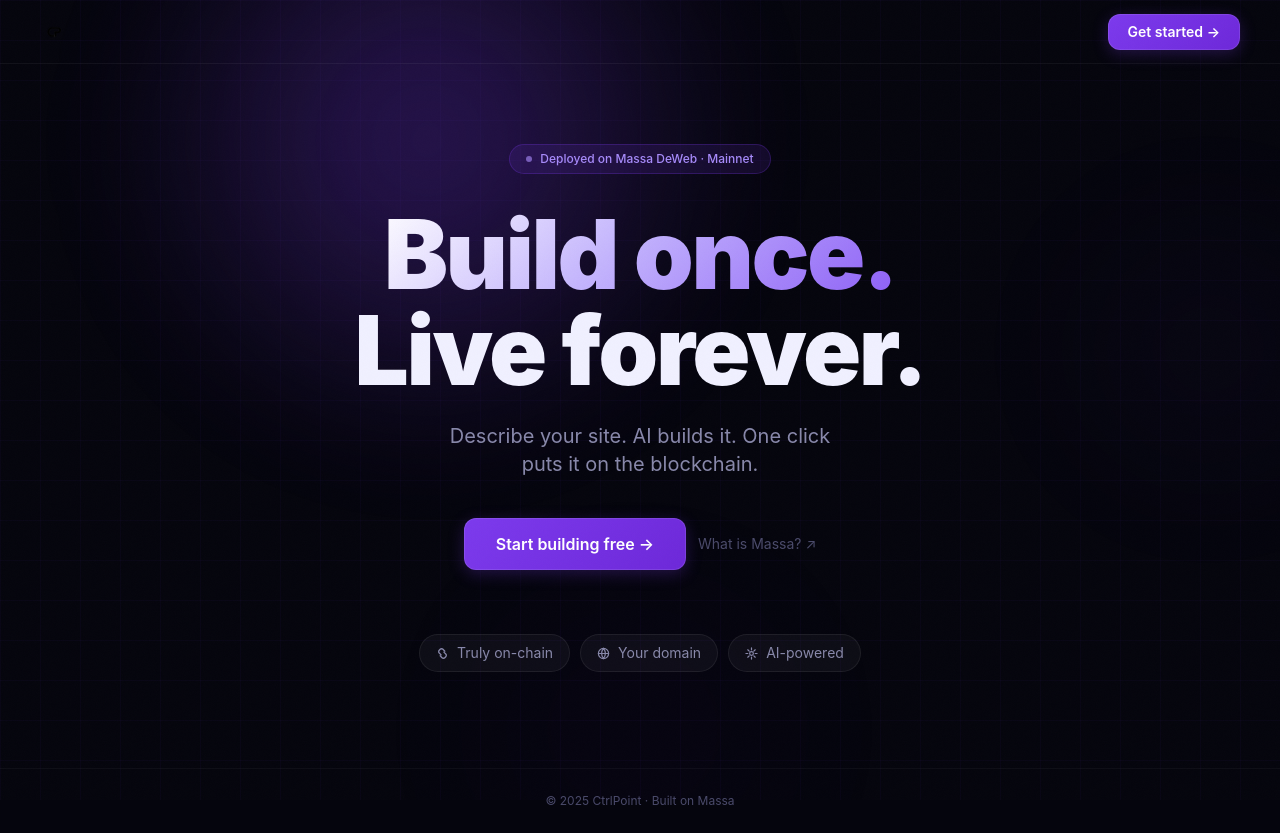
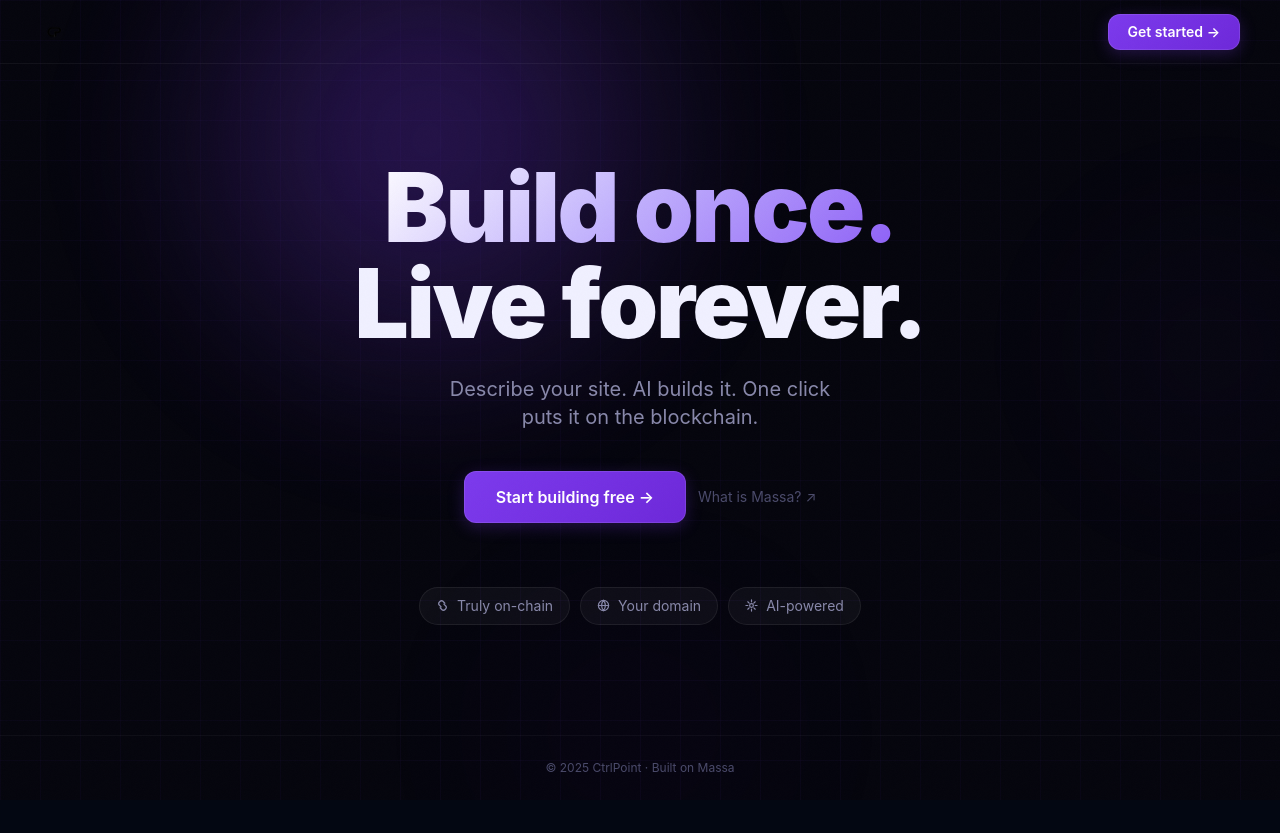
Before and after one commit to Sacura1/CtrlPoint, a React (Vite) app in the folder client/: page / in a window 1280 px wide. After the commit the page ends 800 px from the top, so only its background shows below. Built offline with nearby package versions, Linux system fonts and the light colour scheme; no server answers.

Commit message:
fix: edit

```diff
--- a/client/src/pages/Landing.tsx
+++ b/client/src/pages/Landing.tsx
@@ -36,11 +36,11 @@ export default function Landing() {
       {/* Hero */}
       <main className="relative z-10 flex-1 flex flex-col items-center justify-center text-center px-6 pt-12 pb-24 sm:pt-20">
 
-        <div className="inline-flex items-center gap-2 mb-8 px-4 py-1.5 rounded-full text-xs font-medium animate-fade-in"
+        {/* <div className="inline-flex items-center gap-2 mb-8 px-4 py-1.5 rounded-full text-xs font-medium animate-fade-in"
           style={{ background: 'rgba(124,58,237,0.12)', border: '1px solid rgba(124,58,237,0.25)', color: '#a78bfa' }}>
           <span className="w-1.5 h-1.5 rounded-full bg-brand-400 animate-pulse-dot" />
           Deployed on Massa DeWeb · Mainnet
-        </div>
+        </div> */}
 
         <h1 className="text-5xl sm:text-7xl lg:text-8xl font-black tracking-tight leading-[0.95] mb-6 animate-slide-up"
             style={{ animationDelay: '0.05s' }}>
```
